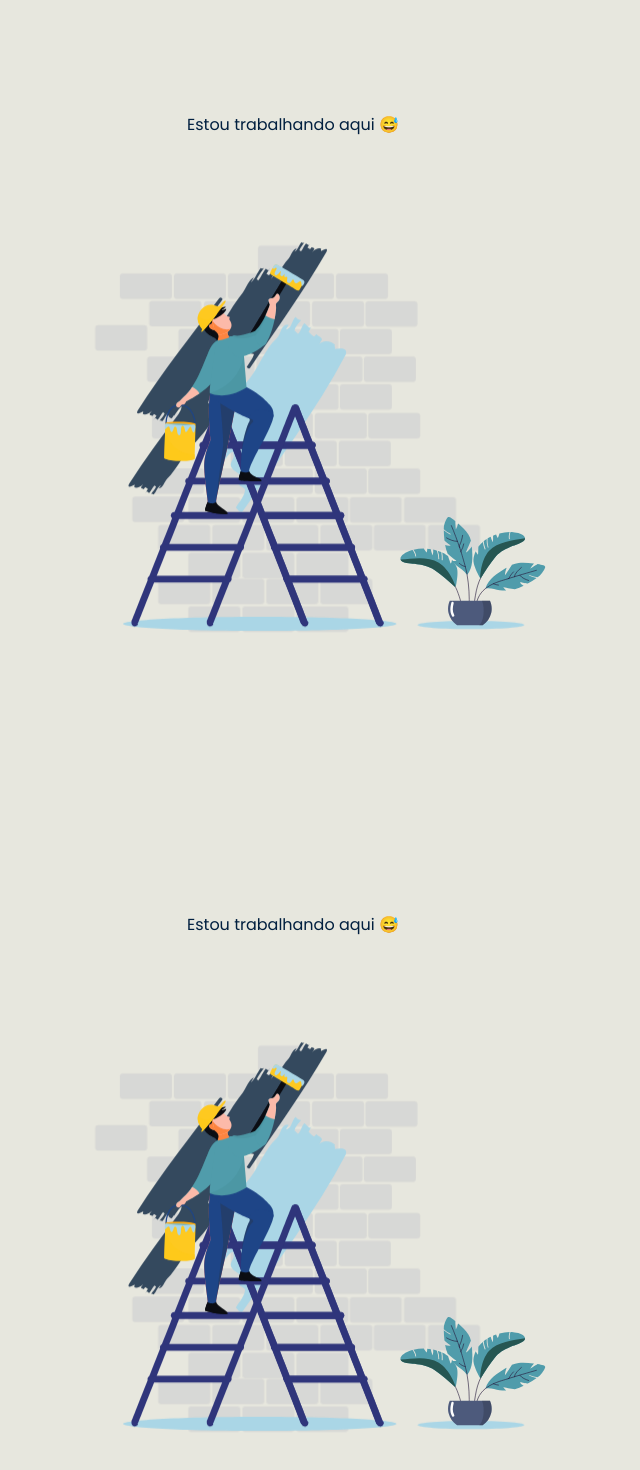
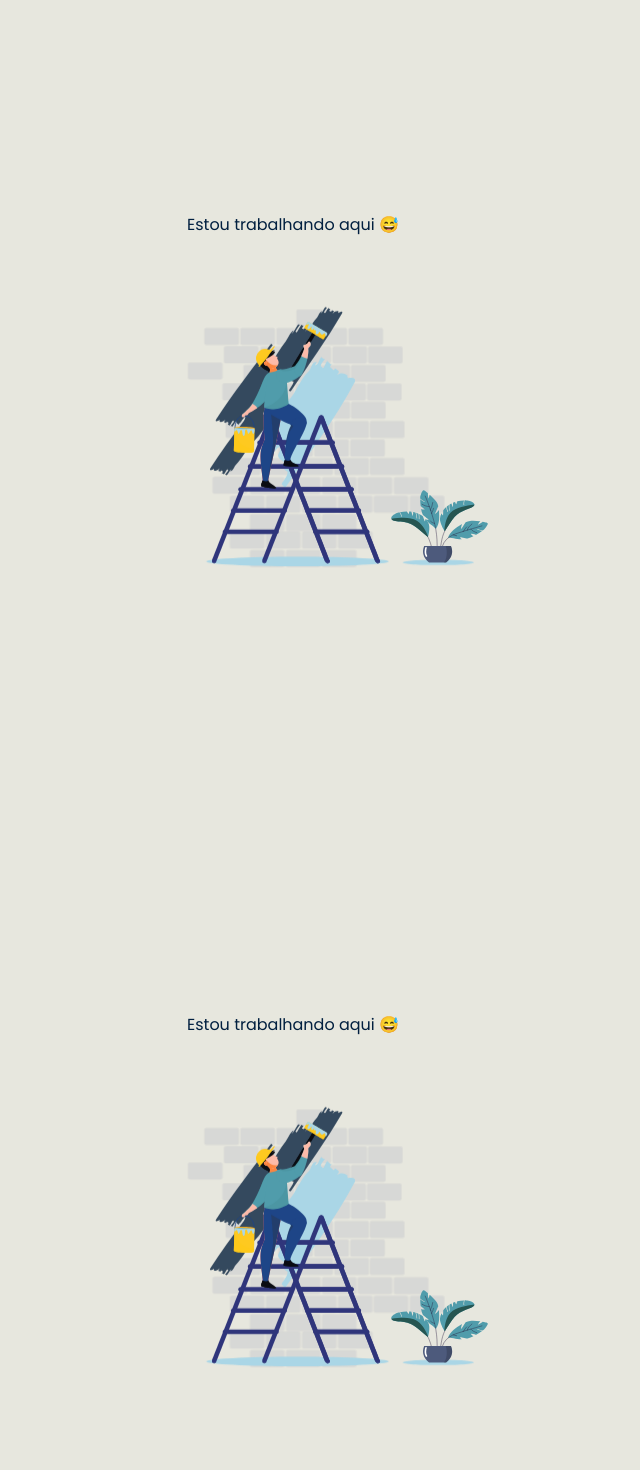
Before and after one commit to WagaoFC/devWagao, a React (Vite) app: page / in a window 1280 px wide. Shown: the part 760-2230 px from the top of the page, without its empty margins (347-987 px from the left). Built offline with nearby package versions, Linux system fonts and the light colour scheme.

Commit message:
pequenos ajustes com svg

```diff
--- a/src/components/Main/index.tsx
+++ b/src/components/Main/index.tsx
@@ -46,29 +46,29 @@ export function Main() {
                 <section id="about">Estou trabalhando aqui 😅
                     <Lottie
                         options={defaultOptionsConstruction}
-                        height={600}
-                        width={600}
+                        height={400}
+                        width={400}
                     />
                 </section>
                 <section id="skills">Estou trabalhando aqui 😅
                     <Lottie
                         options={defaultOptionsConstruction}
-                        height={600}
-                        width={600}
+                        height={400}
+                        width={400}
                     />
                 </section>
                 <section id="portfolio">Estou trabalhando aqui 😅
                     <Lottie
                         options={defaultOptionsConstruction}
-                        height={600}
-                        width={600}
+                        height={400}
+                        width={400}
                     />
                 </section>
                 <section id="contact">Estou trabalhando aqui 😅
                     <Lottie
                         options={defaultOptionsConstruction}
-                        height={600}
-                        width={600}
+                        height={400}
+                        width={400}
                     />
                 </section>
             </Section>
--- a/src/components/Main/styled.ts
+++ b/src/components/Main/styled.ts
@@ -40,13 +40,17 @@ export const Text = styled.div`
         text-decoration: none;
         color: var(--text-color-focus);
     }
+
+    @media (max-width: 1024px) {
+        text-align: left;
+    }
 `
 
 export const MotionLottie = styled.div`
     width: 44%;
 
     @media (max-width: 1024px) {
-        content-visibility: hidden;
+        display: none;
     }
 `
 
@@ -63,5 +67,9 @@ export const Section = styled.section`
 
     svg {
         margin: 0 0 0 5rem;
+
+        @media (max-width: 700px) {
+            margin: 0;
+        }
     }
 `
```
